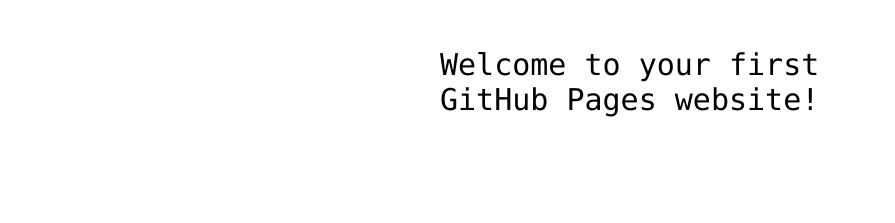
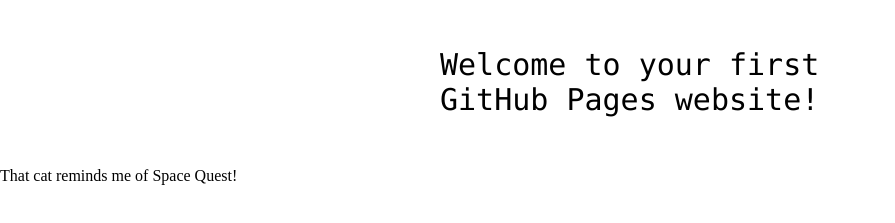
Before and after one commit to shalemppl/hello-world, a plain HTML site: page index.html in a window 1280 px wide. Shown: the part 341-564 px from the top of the page, without its empty margins (0-895 px from the left). Drawn offline with Linux system fonts and the light colour scheme.

Commit message:
Update index.html

```diff
--- a/index.html
+++ b/index.html
@@ -13,6 +13,7 @@
 
 <!-- Change this code here by copy and pasting your template on line 15 -->
 <p>Welcome to your first GitHub Pages website!</p>
+  That cat reminds me of Space Quest!
 
 </body>
 </html>
```
